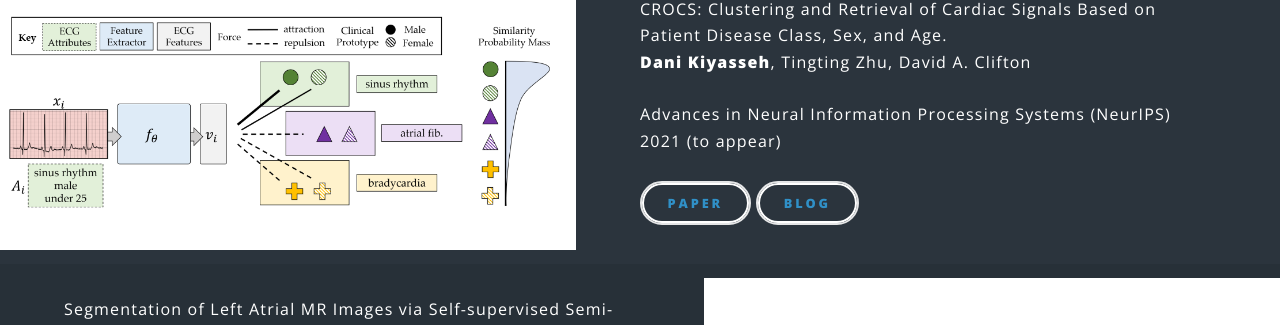
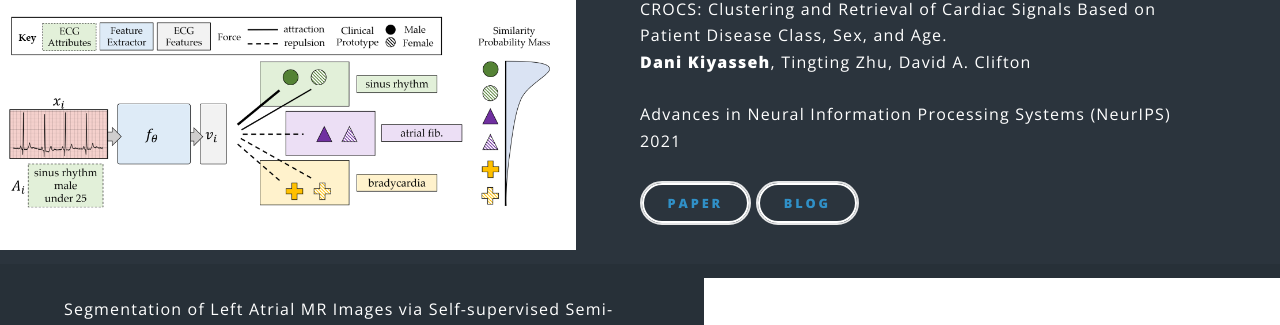
Before and after one commit to danikiyasseh/danikiyasseh.github.io, a Jekyll site: the page publications.html, which Jekyll copies as it is, in a window 1280 px wide and 900 px high. Shown: the part 394-719 px from the top of the window. Built offline with Jekyll 4.4.1, drawn with Linux system fonts in a browser that asks for light colours; a style sheet for code colours, icons or effects is not loaded.

Commit message:
added neurips pub.

```diff
--- a/publications.html
+++ b/publications.html
@@ -102,8 +102,8 @@
 			        		<p><a href="https://arxiv.org/abs/2011.14230">CROCS: Clustering and Retrieval of Cardiac Signals Based on Patient Disease Class, Sex, and Age.</a> <br />
 						<b>Dani Kiyasseh</b>, Tingting Zhu, David A. Clifton <br />
 						<br />
-						Advances in Neural Information Processing Systems (NeurIPS) 2021 (to appear) <br /> <br />
-						<a href="https://arxiv.org/abs/2011.14230" class="button style2"><b>paper</b></a>
+						Advances in Neural Information Processing Systems (NeurIPS) 2021 <br /> <br />
+						<a href="https://papers.nips.cc/paper/2021/file/8303a79b1e19a194f1875981be5bdb6f-Paper.pdf" class="button style2"><b>paper</b></a>
 						<a href="./blogs/CROCS/index.html" class="button style2"><b>blog</b></a>
 						</p>
 
```
